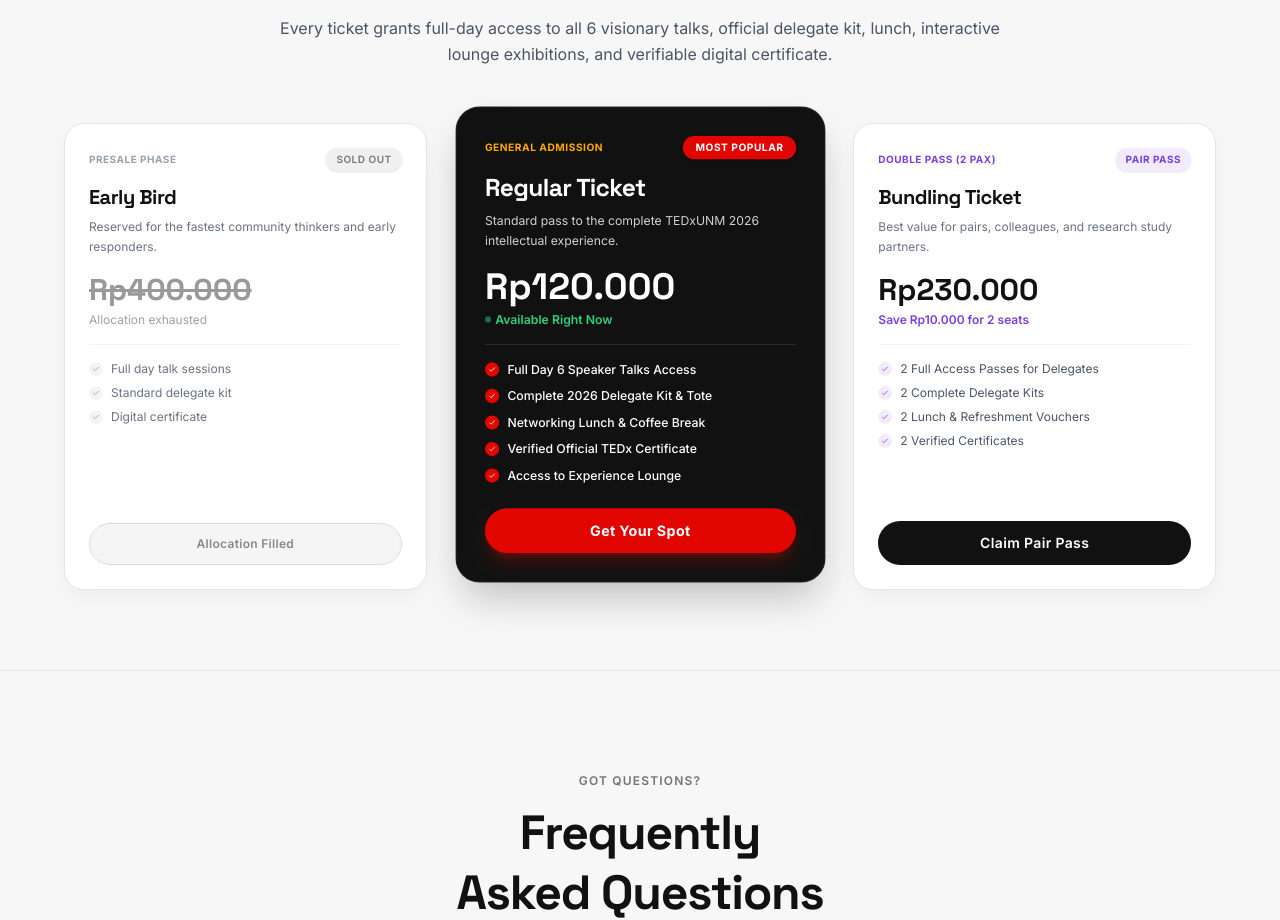
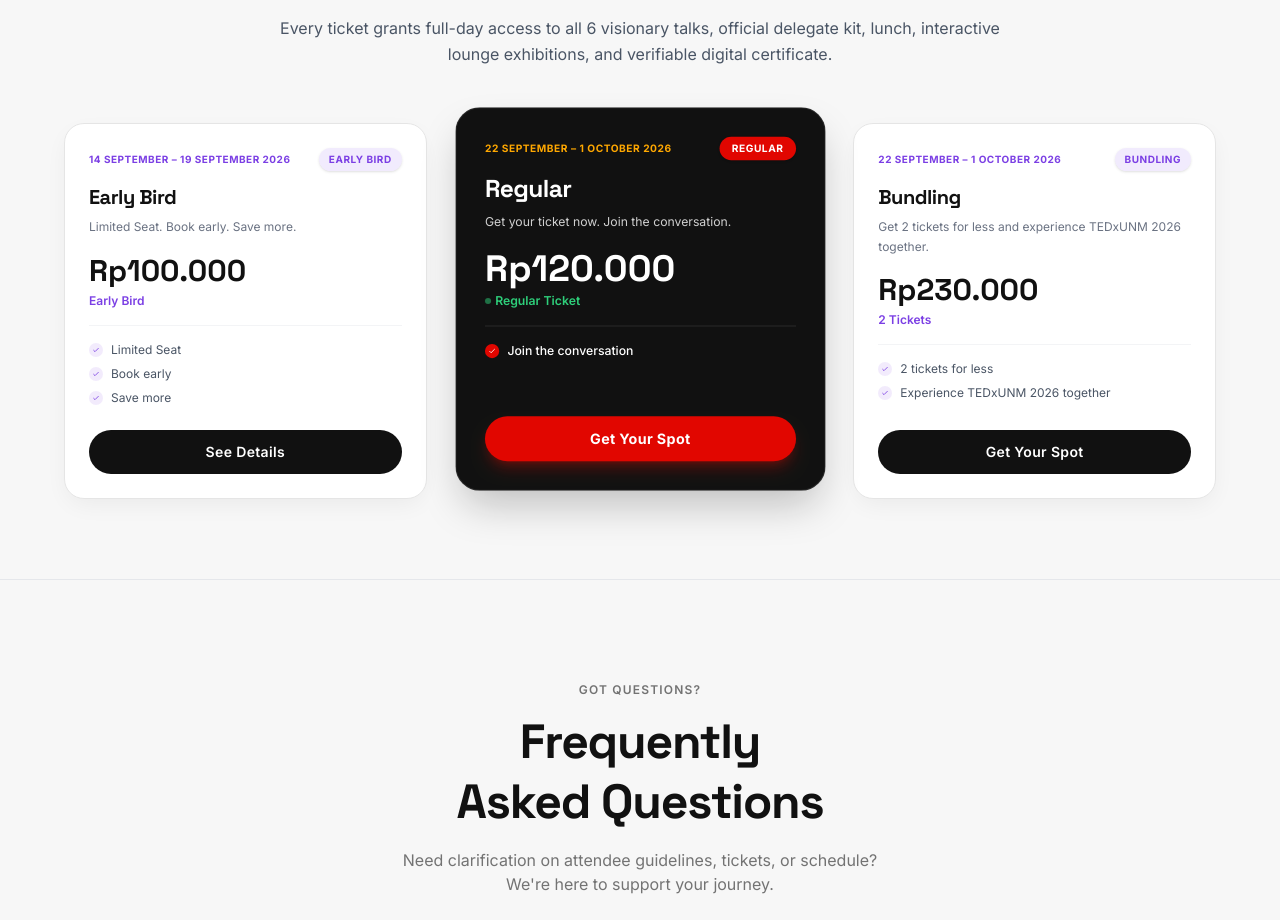
Before and after one commit to arjunmrti/tedxunm-2026, a React (Vite) app: page / in a window 1280 px wide. Shown: the part 7340-8260 px from the top of the page. Built offline with nearby package versions, Linux system fonts and the light colour scheme.

Commit message:
content: replace ticket copy with source deck

```diff
--- a/src/constants/tickets.ts
+++ b/src/constants/tickets.ts
@@ -2,54 +2,42 @@
 
 export const tickets: Ticket[] = [
   {
-    variant: 'soldout',
-    category: 'Presale Phase',
-    badge: 'SOLD OUT',
+    variant: 'standard',
+    category: '14 September – 19 September 2026',
+    badge: 'EARLY BIRD',
     title: 'Early Bird',
-    description: 'Reserved for the fastest community thinkers and early responders.',
-    price: 'Rp400.000',
-    priceNote: 'Allocation exhausted',
-    features: ['Full day talk sessions', 'Standard delegate kit', 'Digital certificate'],
-    buttonText: 'Allocation Filled',
-    disabled: true,
+    description: 'Limited Seat. Book early. Save more.',
+    price: 'Rp100.000',
+    priceNote: 'Early Bird',
+    features: ['Limited Seat', 'Book early', 'Save more'],
+    buttonText: 'See Details',
     ticketName: 'Early Bird',
-    ticketPrice: 'Rp400.000',
+    ticketPrice: 'Rp100.000',
   },
   {
     variant: 'featured',
-    category: 'General Admission',
-    badge: 'MOST POPULAR',
-    title: 'Regular Ticket',
-    description: 'Standard pass to the complete TEDxUNM 2026 intellectual experience.',
+    category: '22 September – 1 October 2026',
+    badge: 'REGULAR',
+    title: 'Regular',
+    description: 'Get your ticket now. Join the conversation.',
     price: 'Rp120.000',
-    priceNote: 'Available Right Now',
-    features: [
-      'Full Day 6 Speaker Talks Access',
-      'Complete 2026 Delegate Kit & Tote',
-      'Networking Lunch & Coffee Break',
-      'Verified Official TEDx Certificate',
-      'Access to Experience Lounge',
-    ],
+    priceNote: 'Regular Ticket',
+    features: ['Join the conversation'],
     buttonText: 'Get Your Spot',
-    ticketName: 'Regular Ticket',
+    ticketName: 'Regular',
     ticketPrice: 'Rp120.000',
   },
   {
     variant: 'standard',
-    category: 'Double Pass (2 Pax)',
-    badge: 'PAIR PASS',
-    title: 'Bundling Ticket',
-    description: 'Best value for pairs, colleagues, and research study partners.',
+    category: '22 September – 1 October 2026',
+    badge: 'BUNDLING',
+    title: 'Bundling',
+    description: 'Get 2 tickets for less and experience TEDxUNM 2026 together.',
     price: 'Rp230.000',
-    priceNote: 'Save Rp10.000 for 2 seats',
-    features: [
-      '2 Full Access Passes for Delegates',
-      '2 Complete Delegate Kits',
-      '2 Lunch & Refreshment Vouchers',
-      '2 Verified Certificates',
-    ],
-    buttonText: 'Claim Pair Pass',
-    ticketName: 'Bundling Ticket (2 Pax)',
+    priceNote: '2 Tickets',
+    features: ['2 tickets for less', 'Experience TEDxUNM 2026 together'],
+    buttonText: 'Get Your Spot',
+    ticketName: 'Bundling',
     ticketPrice: 'Rp230.000',
   },
 ]
```
